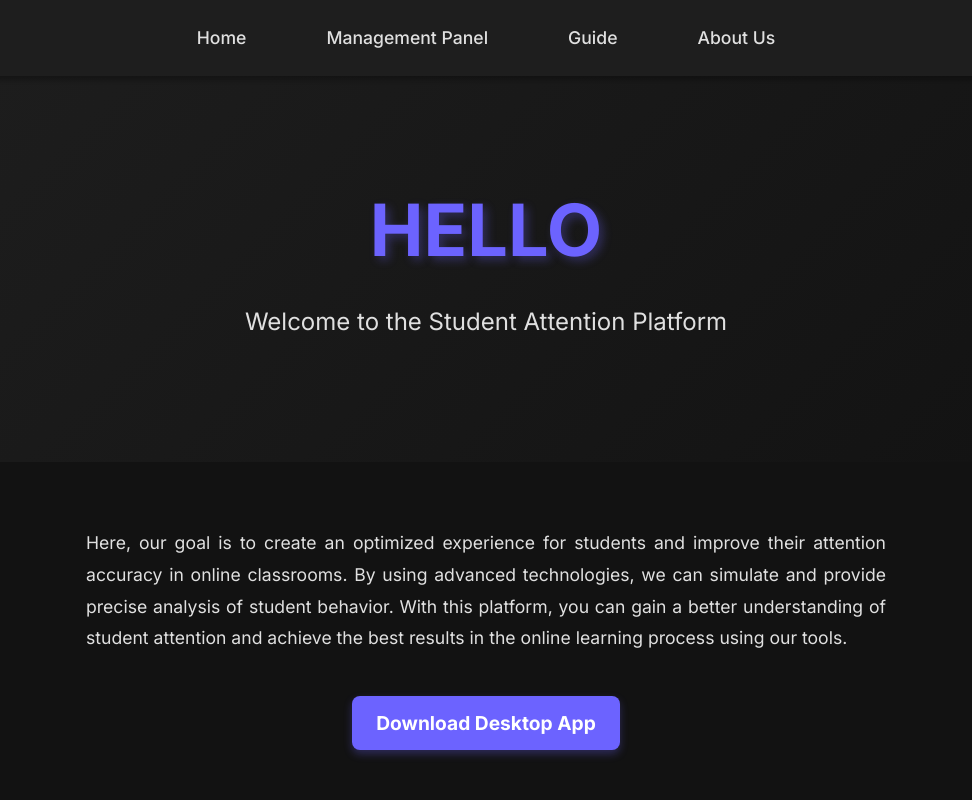
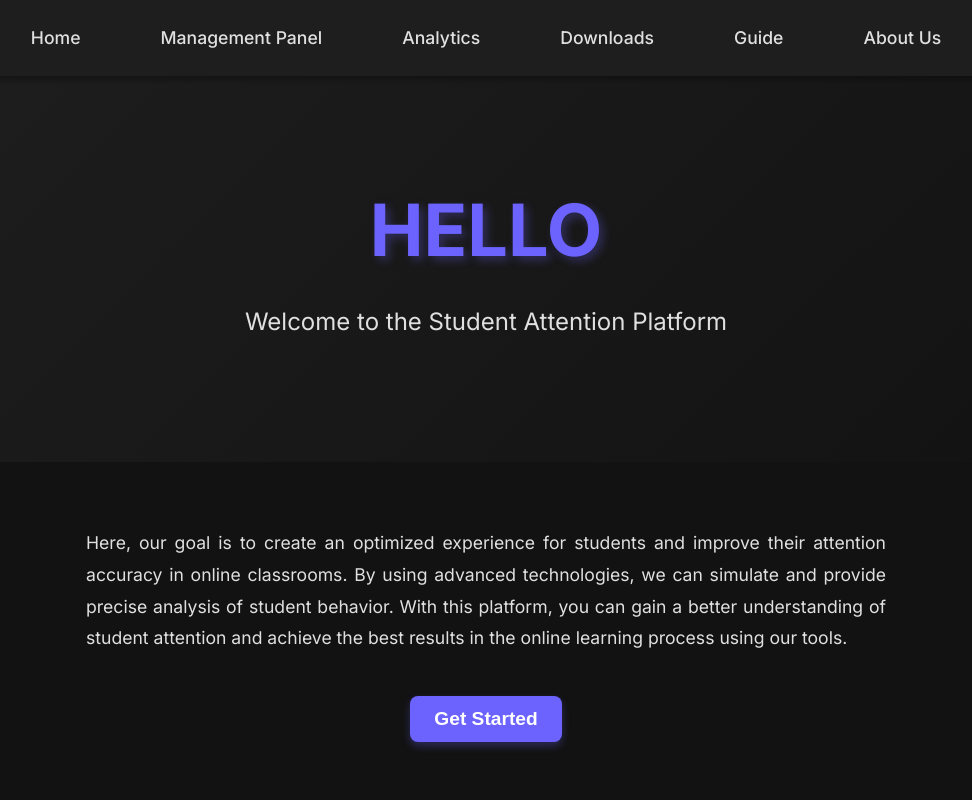
Before and after one commit to SEPAD-Project/WebApplication, a Flask app: page / in a window 1280 px wide. Shown: the whole page, without its empty margins (154-1126 px from the left). Run offline with Flask 3, Linux system fonts and the light colour scheme.

Commit message:
update home page

```diff
--- a/app/static/css/home.css
+++ b/app/static/css/home.css
@@ -18,7 +18,6 @@ body {
   padding: 1rem 0;
   position: sticky;
   top: 0;
-  width: 100%;
   z-index: 1000;
   box-shadow: 0 4px 6px rgba(0, 0, 0, 0.3);
 }
--- a/app/templates/home.html
+++ b/app/templates/home.html
@@ -4,7 +4,7 @@
     <meta charset="UTF-8">
     <meta name="viewport" content="width=device-width, initial-scale=1.0">
     <title>SAP - Student Attention Platform</title>
-    <link rel="stylesheet" type="text/css" media="screen" href="../static/css/home.css">
+    <link rel="stylesheet" type="text/css" media="screen" href="{{ url_for('static', filename='css/home.css') }}">
     <link href="https://fonts.googleapis.com/css2?family=Inter:wght@400;500;700&display=swap" rel="stylesheet">
 </head>
 <body>
@@ -12,6 +12,8 @@
     <nav class="navbar">
         <a href="{{ url_for('home_route.go_to_home') }}" class="nav-link">Home</a>
         <a href="{{ url_for('auth_routes.go_to_login') }}" class="nav-link">Management Panel</a>
+        <a href="#" class="nav-link">Analytics</a>
+        <a href="#" class="nav-link">Downloads</a>
         <a href="#" class="nav-link">Guide</a>
         <a href="#" class="nav-link">About Us</a>
     </nav>
@@ -27,7 +29,7 @@
         <p class="content-text">
             Here, our goal is to create an optimized experience for students and improve their attention accuracy in online classrooms. By using advanced technologies, we can simulate and provide precise analysis of student behavior. With this platform, you can gain a better understanding of student attention and achieve the best results in the online learning process using our tools.
         </p>
-        <a href="#" class="cta-button">Download Desktop App</a>
+        <a href="{{ url_for('auth_routes.go_to_signup') }}"><button class="cta-button">Get Started</button></a>
     </section>
 </body>
 </html>
```
